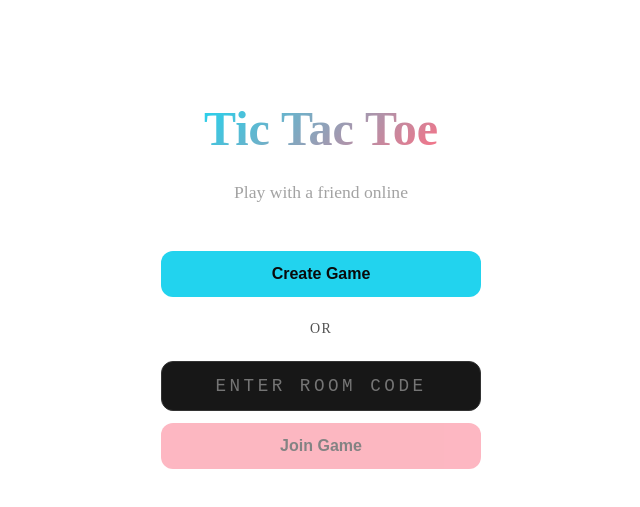
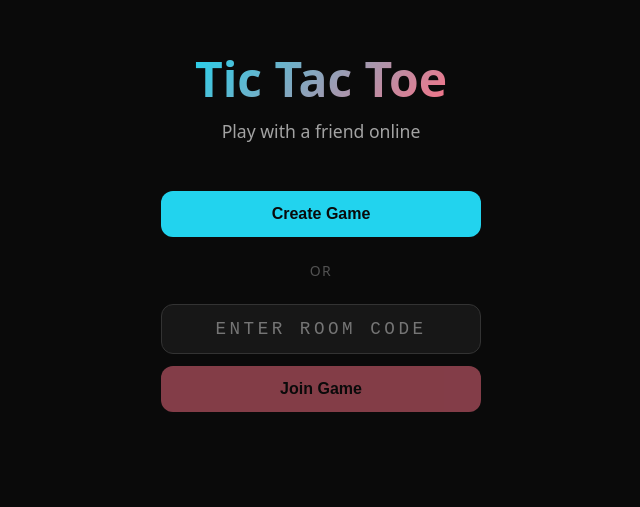
Before and after one commit to panoslagog/tic-tac-toe, an Angular app: page / in a window 1280 px wide. Shown: the part 171-678 px from the top of the page, without its empty margins (319-959 px from the left). Built offline with nearby package versions, Linux system fonts and the light colour scheme.

Commit message:
feat: add global dark theme styles

```diff
--- a/src/index.html
+++ b/src/index.html
@@ -5,6 +5,8 @@
     <title>TicTacToe</title>
     <base href="/" />
     <meta name="viewport" content="width=device-width, initial-scale=1" />
+    <meta name="color-scheme" content="dark">
+    <meta name="theme-color" content="#0a0a0a">
     <link rel="icon" type="image/x-icon" href="favicon.ico" />
   </head>
   <body>
--- a/src/styles.css
+++ b/src/styles.css
@@ -1 +1,16 @@
-/* You can add global styles to this file, and also import other style files */
+*,
+*::before,
+*::after {
+  box-sizing: border-box;
+  margin: 0;
+  padding: 0;
+}
+
+html, body {
+  height: 100%;
+  font-family: system-ui, -apple-system, 'Segoe UI', Roboto, sans-serif;
+  background: #0a0a0a;
+  color: #e5e5e5;
+  -webkit-font-smoothing: antialiased;
+  -moz-osx-font-smoothing: grayscale;
+}
```
